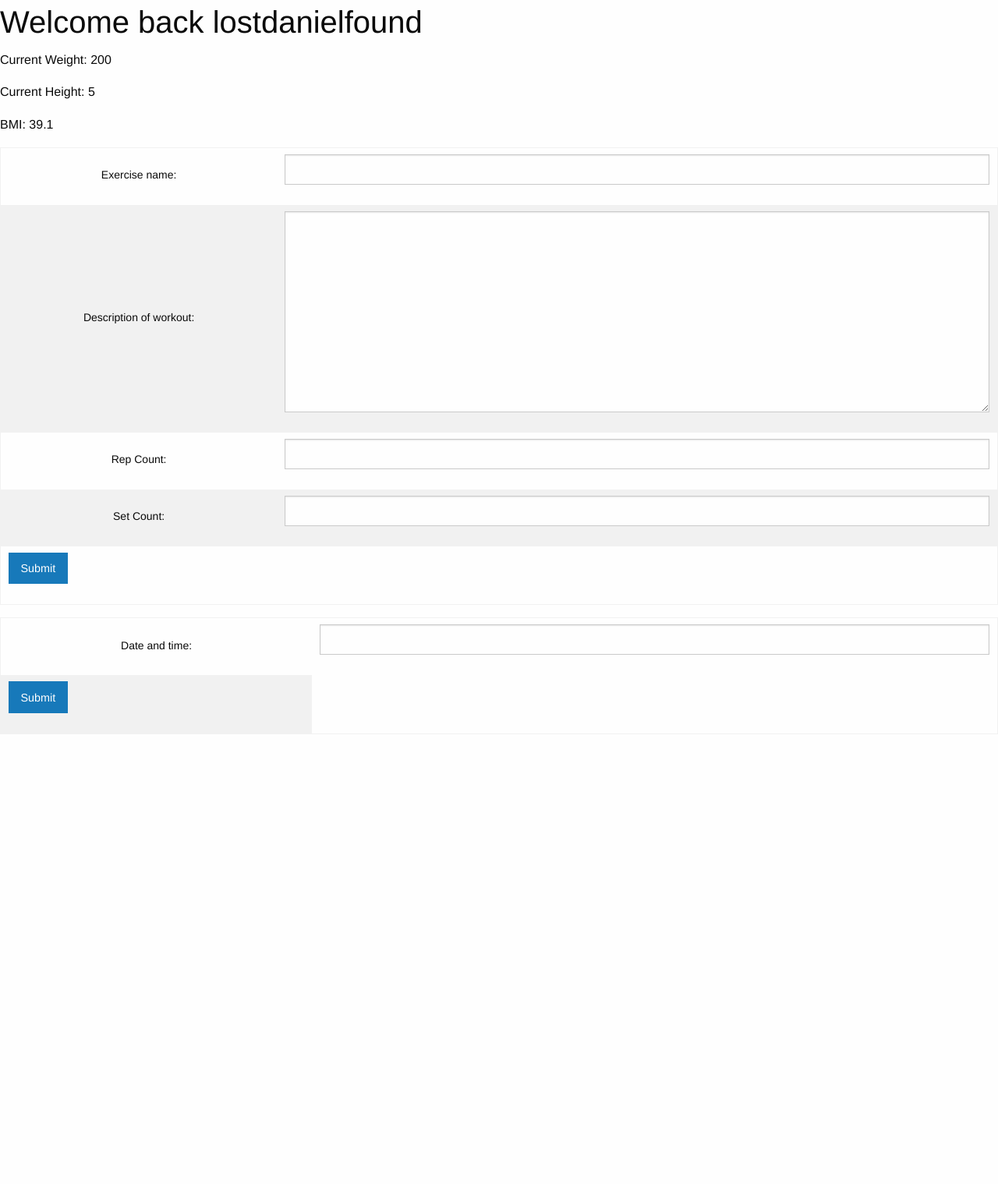
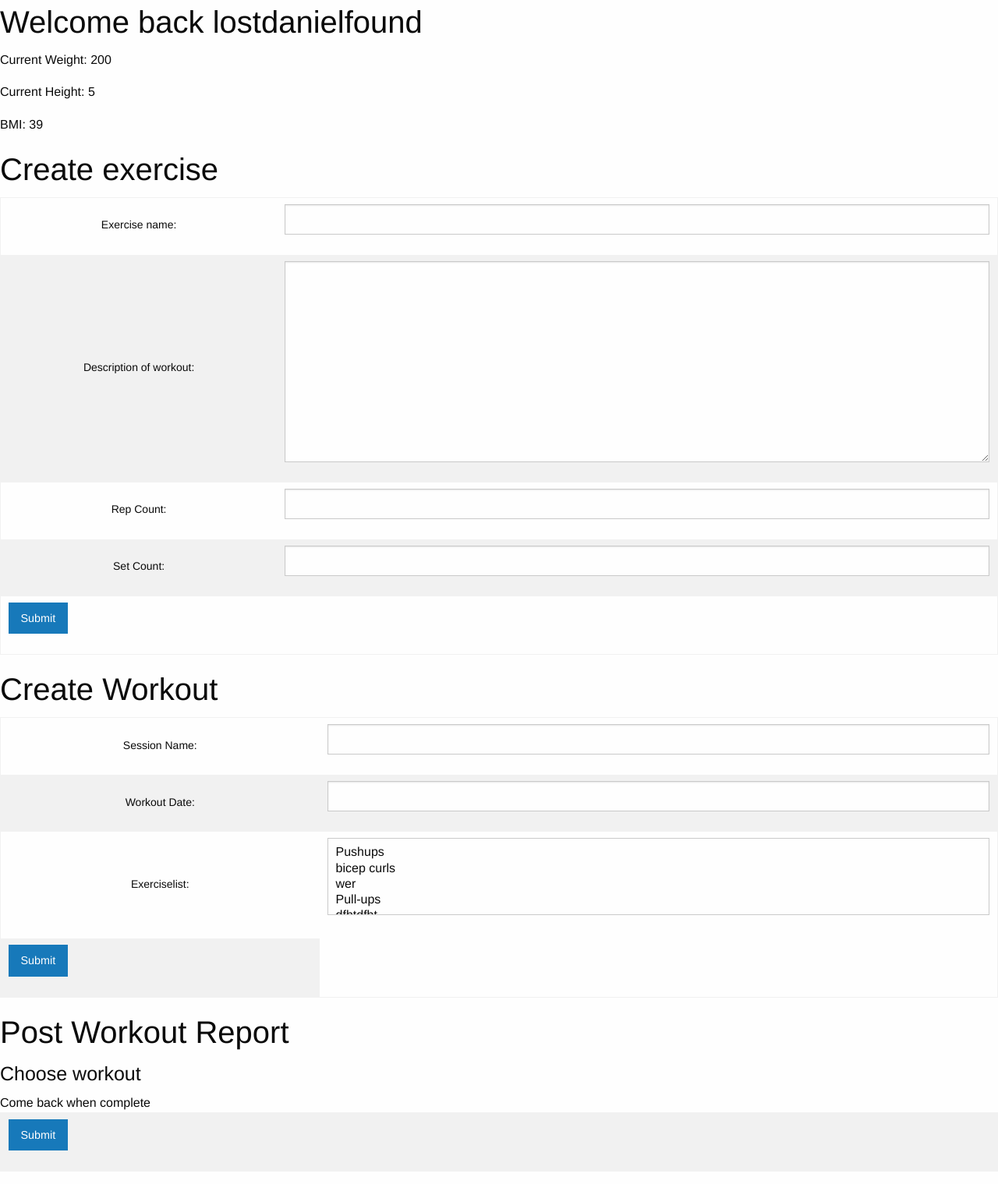
Before and after one commit to lostdanielfound/WebProject, a Django app: page /account/ in a window 1280 px wide. Shown: the part 55-1574 px from the top of the page at 78% size. Before the commit the page ends 997 px from the top, so only its background shows below. Run offline with Django 4.2, Linux system fonts and the light colour scheme; a user stored in the database is signed in; data comes from the database, SQL or seed files in the repository; both versions use the stored data as it was after the commit.

Commit message:
Made CreateExercise and CreateWorkout model

```diff
--- a/LifeFitness/forms.py
+++ b/LifeFitness/forms.py
@@ -1,9 +1,9 @@
 # Form guide: https://ordinarycoders.com/django-custom-user-profile#Creating%20a%20user%20page
 from django.contrib.auth.forms import UserCreationForm
 from django.contrib.auth import get_user_model
-from LifeFitness.models import FitnessProfile, Timemodel
+from LifeFitness.models import FitnessProfile, Exercise
 from django import forms
-from LifeFitness.helpfunctions import convertBMI
+from LifeFitness.helpfunctions import convertBMI, ExerciseList
 
 class RegistrationForm(UserCreationForm):
 
@@ -44,20 +44,21 @@ class CreateExercise(forms.Form):
     RepCount = forms.IntegerField(label="Rep Count", max_value=100, min_value=0)
     SetCount = forms.IntegerField(label="Set Count", max_value=100, min_value=0)
 
-class Date_and_time_input(forms.DateInput):
-    input_type = 'date'
-
-class timeanddatemodel(forms.ModelForm):
-    class Meta:
-        model = Timemodel
-        fields = ['date_and_time_select']
-        widget = {
-            'date_and_time_select': Date_and_time_input()
-        }
+    def save(self):
+        newExercise = Exercise()
+        newExercise.name = self.cleaned_data['Name']
+        newExercise.description = self.cleaned_data['Description']
+        newExercise.repCount = self.cleaned_data['RepCount']
+        newExercise.setCount = self.cleaned_data['SetCount']
+        newExercise.save()
 
 class CreateWorkout(forms.Form):
-    Date_And_Time = forms.DateTimeField(widget=forms.DateInput())
+    Name = forms.CharField(label="Session Name")
+    Date = forms.DateField(label="Workout Date", widget=forms.DateInput())
+    ExerciseList = forms.MultipleChoiceField(choices=ExerciseList())
 
+class PostWorkoutReport(forms.Form):
+    ...
 
 # https://stackoverflow.com/questions/3367091/whats-the-cleanest-simplest-to-get-running-datepicker-in-django
 
--- a/LifeFitness/models.py
+++ b/LifeFitness/models.py
@@ -35,13 +35,11 @@ class Exercise(models.Model):
     setCount = models.IntegerField(default=0) # number of sets user will do during a workout
 
 class Workout(models.Model):
+    name = models.CharField(max_length=200,blank=True) # name of workout, not required
     dataAndTime = models.DateTimeField() # Set time to start the workout
-    exerciseList = models.ManyToManyField(Exercise)
-    fitnesuser = models.ForeignKey(User, on_delete=models.CASCADE)
+    exerciseList = models.ManyToManyField(Exercise) # List of Exercises for the workout
+    fitnesuser = models.ForeignKey(User, on_delete=models.CASCADE) # User and workout connection, User can have multiple Workouts
 
 class WorkoutReport(models.Model):
     duration = models.TimeField(auto_now=False, auto_now_add=False) # total duration of the workout
     workoutID = models.OneToOneField(Workout, on_delete=models.CASCADE)
-
-class Timemodel(models.Model):
-    date_and_time_select = models.DateField()
--- a/LifeFitness/static/js/app.js
+++ b/LifeFitness/static/js/app.js
@@ -1 +1 @@
-$( "#id_Date_And_Time" ).datepicker();
+$( "#id_Date" ).datepicker();
--- a/LifeFitness/templates/LifeFitness/account.html
+++ b/LifeFitness/templates/LifeFitness/account.html
@@ -8,22 +8,42 @@
         <p>Current Height: {{height}}</p>
         <p>BMI: {{BMI}}</p>
     </div>
+
+    <h2>Create exercise</h2>
     <form class="createexercise" method="post">
         {% csrf_token %}
         <table>
-            {{exerciseform.as_table}}
-            <tr>
-                <td><button class="submit button" type="submit">Submit</button></td>
-            </tr>
+            <tbody>
+                {{exerciseform.as_table}}
+                <tr>
+                    <td><button value="OK" class="submit button" type="submit">Submit</button></td>
+                </tr>
+            </tbody>
         </table>
     </form>
+
+    <h2>Create Workout</h2>
     <form class="dateandtimeentry" method="post">
         {% csrf_token %}
         <table>
             <tbody>
                 {{workoutform.as_table}}
                 <tr>
-                    <td><button class="submit button" type="submit">Submit</button></td>
+                    <td><button value="OK" class="submit button" type="submit">Submit</button></td>
+                </tr>
+            </tbody>
+        </table>
+    </form>
+
+    <h2>Post Workout Report</h2>
+    <h4>Choose workout</h4>
+    <form class="postworkoutreport" method="post">
+        {% csrf_token %}
+        <table>
+            <tbody>
+                <tr>Come back when complete</tr>
+                <tr>
+                    <td><button value="OK" class="submit button" type="submit">Submit</button></td>
                 </tr>
             </tbody>
         </table>
--- a/LifeFitness/views.py
+++ b/LifeFitness/views.py
@@ -100,19 +100,28 @@ def account(request):
     if not request.user.is_authenticated:
         return redirect('/login')
 
+
+
     if request.method == "POST":
-        print(request.POST)
+        exerciseform = CreateExercise(request.POST)
+        workoutform = CreateWorkout(request.POST)
+
+        if exerciseform.is_valid():
+            exerciseform.save() # Create the new exercise
+            print('* SUCCESSFUL exercise creation *')
+        elif workoutform.is_valid():
+            print('NOT AVAILABLE')
+            ...
 
     exerciseform = CreateExercise()
     workoutform = CreateWorkout()
 
-    calculated_BMI = round((request.user.fitnessprofile.currentWeight * 0.45359237) / (pow(request.user.fitnessprofile.currentheight * 0.3048, 2)), 1)
     context = {
         'workoutform': workoutform,
         'exerciseform': exerciseform,
         'weight': request.user.fitnessprofile.currentWeight,
         'height': request.user.fitnessprofile.currentheight,
-        'BMI': calculated_BMI
+        'BMI': request.user.fitnessprofile.BMI
     }
 
 
```
Also changed, not shown: LifeFitness/helpfunctions.py (+16 -0 lines), db.sqlite3.
